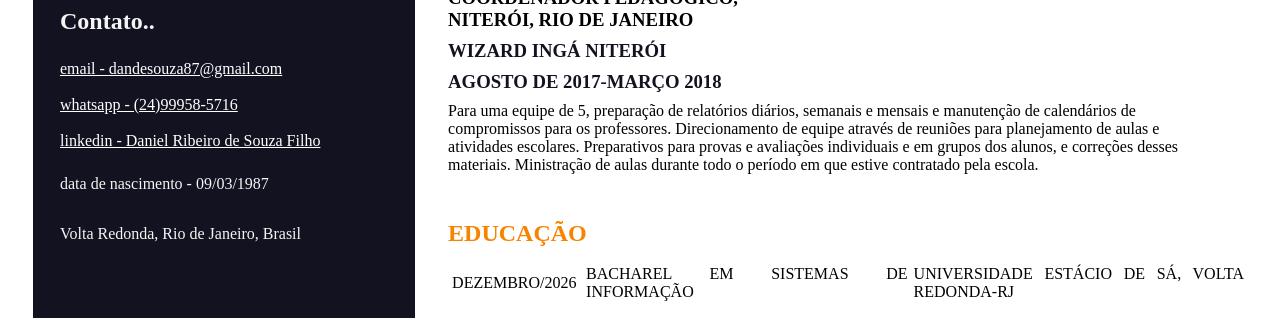
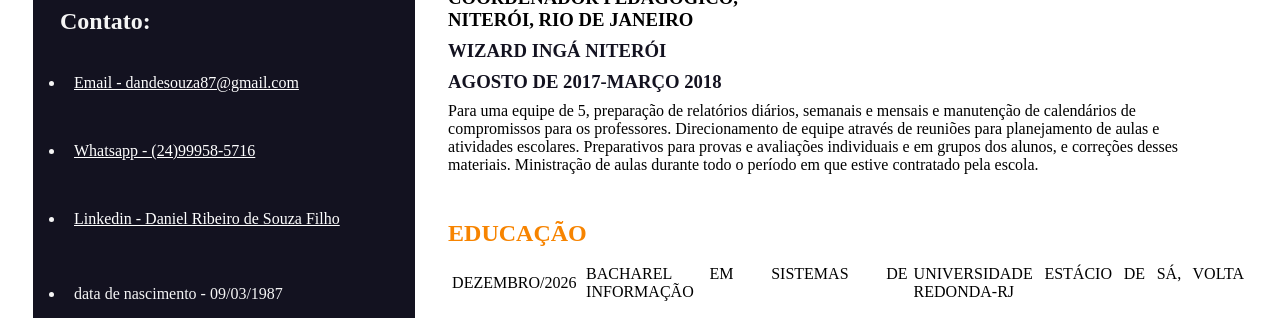
Before and after one commit to dandesouza87/CurriculoOnline, a plain HTML site: page index.html in a window 1280 px wide. Shown: the part 482-800 px from the top of the page. Drawn offline with Linux system fonts and the light colour scheme.

Commit message:
reajuste contato

```diff
--- a/css/style.css
+++ b/css/style.css
@@ -18,6 +18,9 @@ a {
     color: rgb(255, 255, 255);
 }
 
+#contatoList{
+    list-style-type: disc;
+}
 a:visited{
     color: rgb(255, 255, 255);
 }
--- a/index.html
+++ b/index.html
@@ -15,20 +15,22 @@
                 <br>
                 <br>
                 <h1>Daniel de Souza</h1>
-                <h2 id="contato">Contato..</h2>
+                <h2 id="contato">Contato:</h2>
                 <br>
-                <a href="mailto:dandesouza87@gmail.com">email - dandesouza87@gmail.com</a>
+                <ol id="contatoList">
+                <li><a href="mailto:dandesouza87@gmail.com">Email - dandesouza87@gmail.com</a></li>
                 <br>
                 <br>
-                <a href="https://api.whatsapp.com/send?phone=5524999585716" target="_blank">whatsapp - (24)99958-5716</a>
+                <li><a href="https://api.whatsapp.com/send?phone=5524999585716" target="_blank">Whatsapp - (24)99958-5716</a></li>
                 <br>
                 <br>
-                <a href="https://www.linkedin.com/in/daniel-ribeiro-de-souza-filho-718682241/" target="_blank">linkedin - Daniel Ribeiro de Souza Filho</a>
+                <li><a href="https://www.linkedin.com/in/daniel-ribeiro-de-souza-filho-718682241/" target="_blank">Linkedin - Daniel Ribeiro de Souza Filho</a></li>
                 <br>
                 <br>
-                <p>data de nascimento - 09/03/1987</p>
+                <li><p>data de nascimento - 09/03/1987</p></li>
                 <br>
-                <p>Volta Redonda, Rio de Janeiro, Brasil</p>
+                <li><p>Volta Redonda, Rio de Janeiro, Brasil</p></li>
+                </ol>
                 <br>
                 <br>
                 <br>
```
